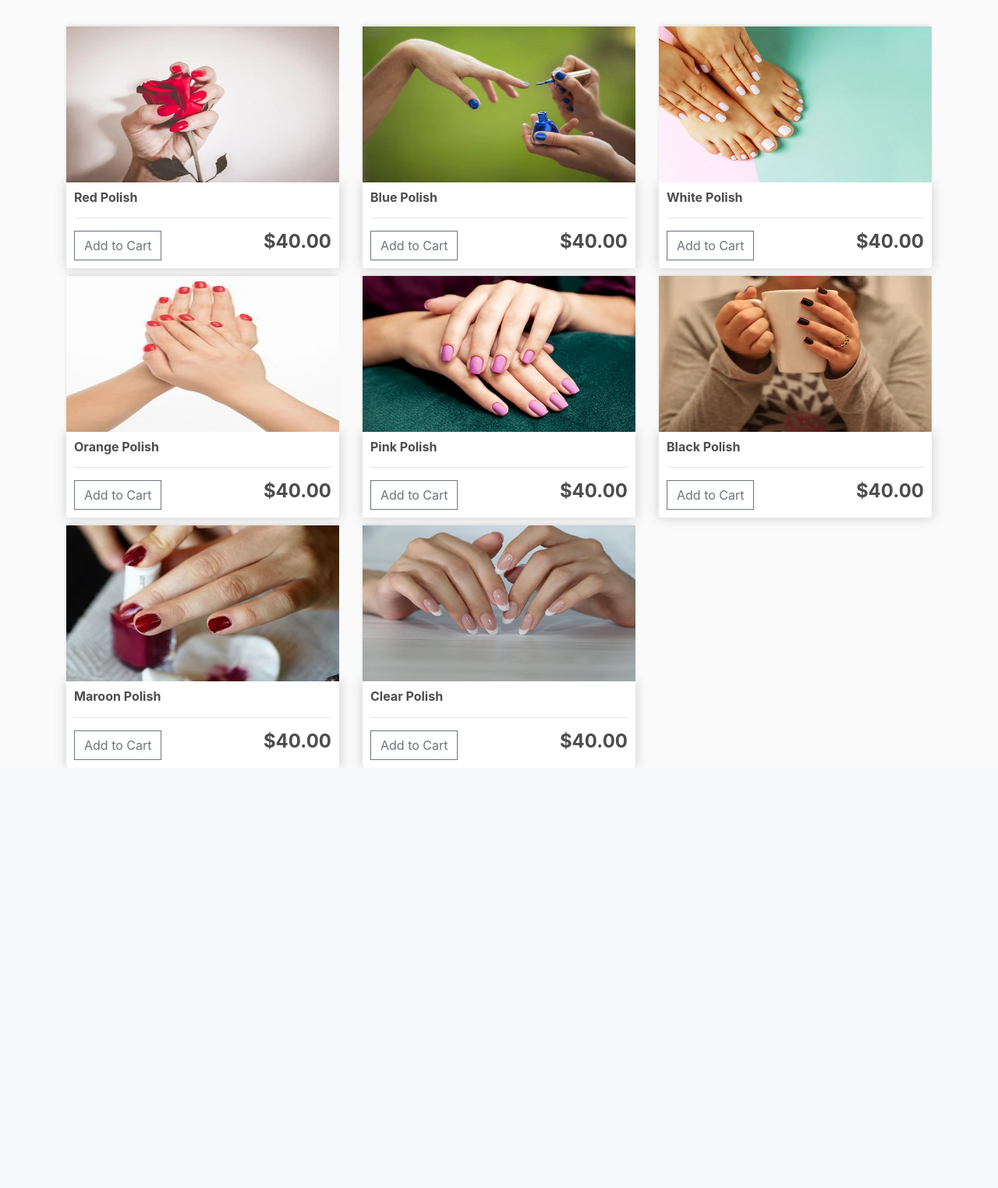
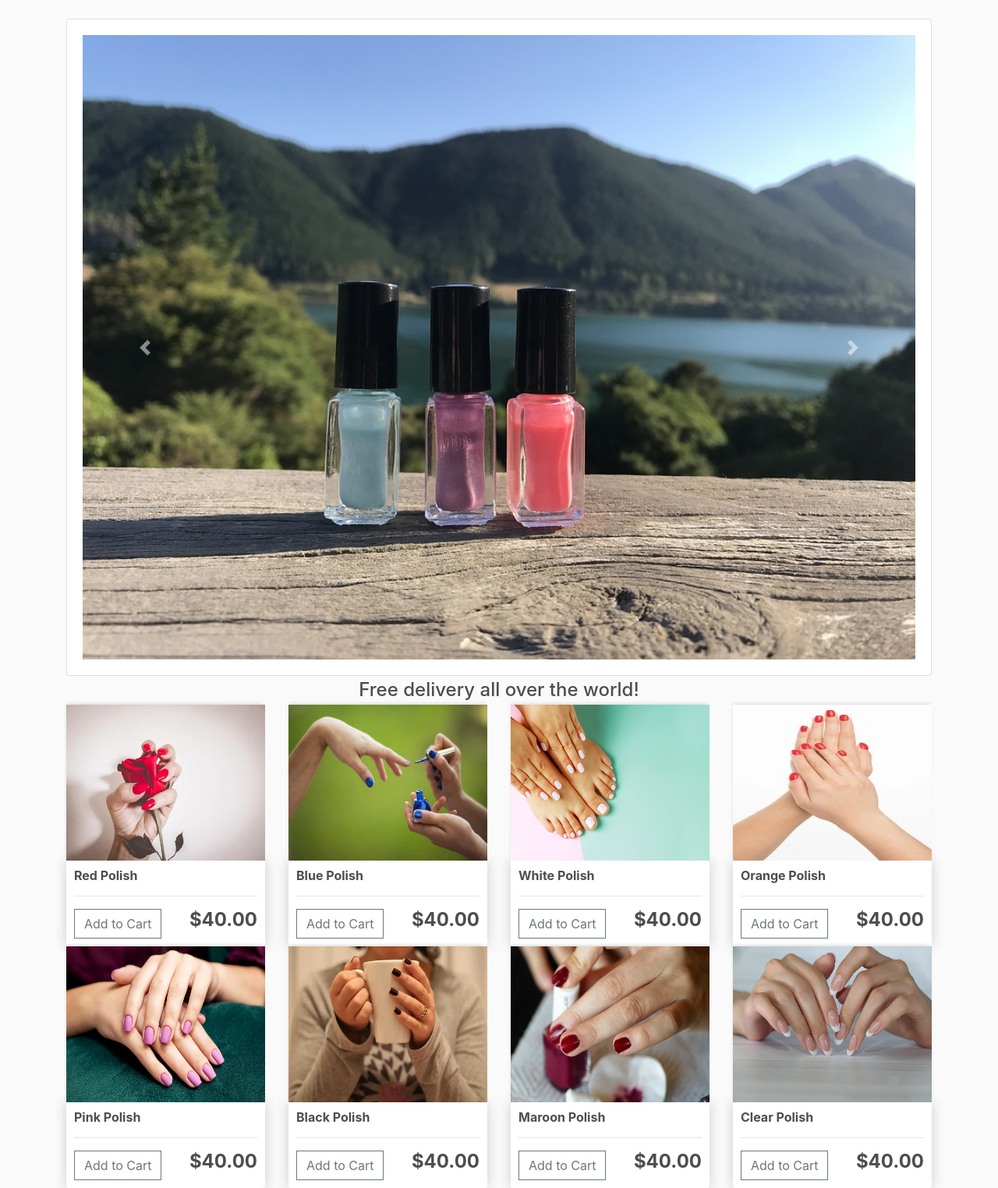
Before and after one commit to macharia63/nail-polish, a Django app: page / in a window 1280 px wide. Shown: the part 57-1581 px from the top of the page at 78% size. Before the commit the page ends 1042 px from the top, so only its background shows below. Run offline with Django 3.2, Linux system fonts and the light colour scheme; data comes from the database, SQL or seed files in the repository; both versions use the stored data as it was after the commit; some libraries are stand-ins or nearby versions.

Commit message:
Added card

```diff
--- a/static/css/main.css
+++ b/static/css/main.css
@@ -97,3 +97,7 @@
 .hidden{
 	display: none!important;
 }
+
+.d-block {
+    height: 50%;
+}
--- a/store/templates/store/store.html
+++ b/store/templates/store/store.html
@@ -1,9 +1,39 @@
 {% extends 'store/main.html' %}
 {% load static %}
 {% block content %}
+<div class="card text-center">
+  <div class="card-body">
+  <div id="carouselExampleControls" class="carousel slide" data-ride="carousel">
+  <div class="carousel-inner">
+    <div class="carousel-item active">
+      <img class="d-block w-100" src="{% static 'images/header.jpg' %}" alt="Firstslide">
+    </div>
+    <div class="carousel-item">
+      <img class="d-block w-100" src="{% static 'images/headergirl.jpg' %}" alt="Secondslide">
+    </div>
+    <div class="carousel-item">
+      <img class="d-block w-100" src="{% static 'images/headermass.webp' %}" alt="Thirdslide">
+    </div>
+  </div>
+  <a class="carousel-control-prev" href="#carouselExampleControls" role="button" data-slide="prev">
+    <span class="carousel-control-prev-icon" aria-hidden="true"></span>
+    <span class="sr-only">Previous</span>
+  </a>
+  <a class="carousel-control-next" href="#carouselExampleControls" role="button" data-slide="next">
+    <span class="carousel-control-next-icon" aria-hidden="true"></span>
+    <span class="sr-only">Next</span>
+  </a>
+</div>
+  </div>
+</div>
+<div id="delivery-banner" class="row text-center">
+            <div class="col bg-black text-white">
+                <h4 class="logo-font my-1">Free delivery  all over the world!</h4>
+            </div>
+        </div>
 	<div class="row">
 		{% for product in products %}
-		<div class="col-lg-4">
+		<div class="col-lg-3">
 			<img class="thumbnail" src="{{product.imageURL}}">
 			<div class="box-element product">
 				<h6><strong>{{product.name}}</strong></h6>
@@ -16,5 +46,5 @@
 		</div>
 		{% endfor %}
 	</div>
-
+</div>
 {% endblock content %}
```
Also changed, not shown: db.sqlite3, static/images/header.jpg (added), static/images/headergirl.jpg (added), static/images/headermass.webp (added).
